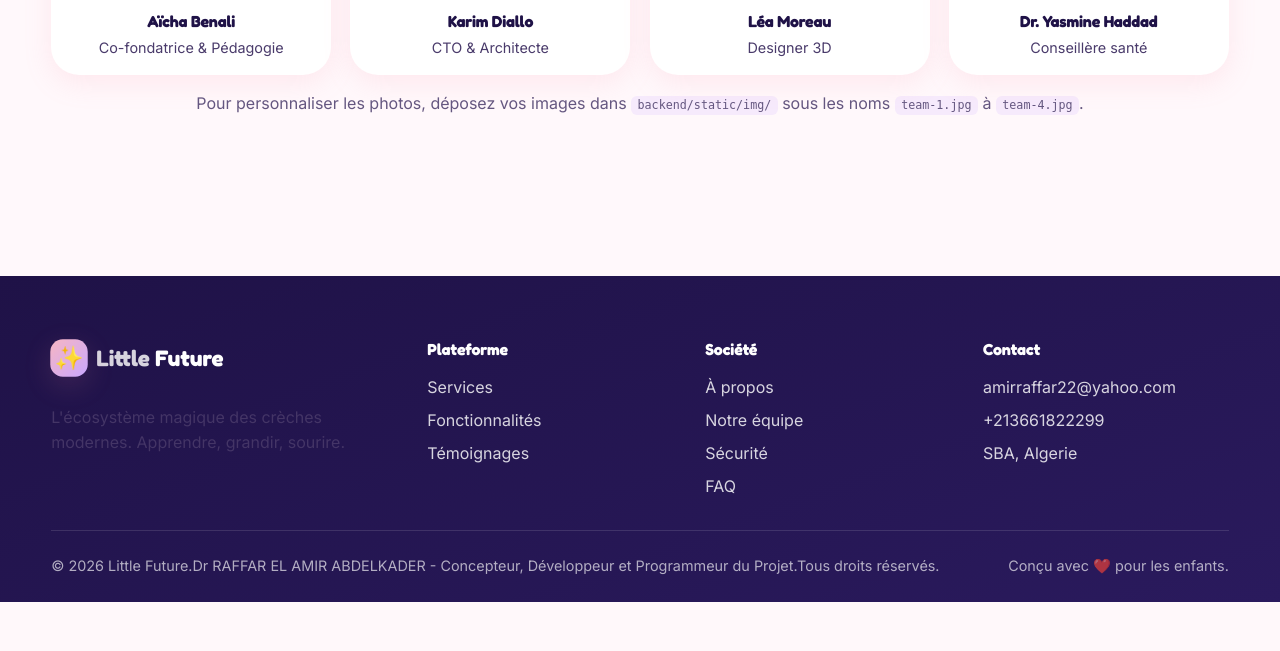
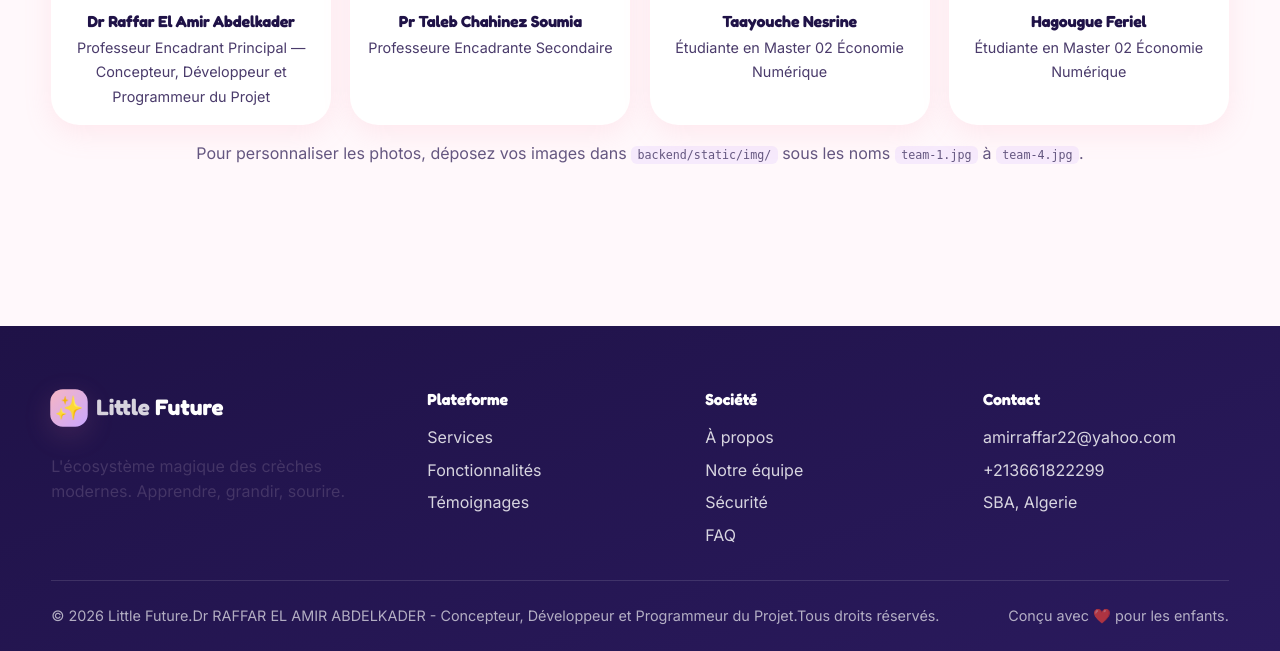
Before and after one commit to raffaramir/projet-creche, a Django app: page /equipe/ in a window 1280 px wide. Shown: the part 563-1214 px from the top of the page. Before the commit the page ends 1165 px from the top, so only its background shows below. Run offline with Django 5.2, Linux system fonts and the light colour scheme.

Commit message:
Sync team page with home page names

```diff
--- a/backend/templates/pages/team.html
+++ b/backend/templates/pages/team.html
@@ -6,10 +6,10 @@
     <div class="container">
         <header class="section-head reveal"><span class="eyebrow">Équipe</span><h2>Les visages derrière Little Future</h2></header>
         <div class="team-grid">
-            <article class="team-card reveal"><div class="team-photo" style="background-image: url('{% static "img/team-1.jpg" %}');"></div><h4>Aïcha Benali</h4><span>Co-fondatrice & Pédagogie</span></article>
-            <article class="team-card reveal"><div class="team-photo" style="background-image: url('{% static "img/team-2.jpg" %}');"></div><h4>Karim Diallo</h4><span>CTO & Architecte</span></article>
-            <article class="team-card reveal"><div class="team-photo" style="background-image: url('{% static "img/team-3.jpg" %}');"></div><h4>Léa Moreau</h4><span>Designer 3D</span></article>
-            <article class="team-card reveal"><div class="team-photo" style="background-image: url('{% static "img/team-4.jpg" %}');"></div><h4>Dr. Yasmine Haddad</h4><span>Conseillère santé</span></article>
+            <article class="team-card reveal"><div class="team-photo" style="background-image: url('{% static "img/amir.jpg" %}');"></div><h4>Dr Raffar El Amir Abdelkader</h4><span>Professeur Encadrant Principal — Concepteur, Développeur et Programmeur du Projet</span></article>
+            <article class="team-card reveal"><div class="team-photo" style="background-image: url('{% static "img/team-2.jpg" %}');"></div><h4>Pr Taleb Chahinez Soumia</h4><span>Professeure Encadrante Secondaire</span></article>
+            <article class="team-card reveal"><div class="team-photo" style="background-image: url('{% static "img/team-3.jpg" %}');"></div><h4>Taayouche Nesrine</h4><span>Étudiante en Master 02 Économie Numérique</span></article>
+            <article class="team-card reveal"><div class="team-photo" style="background-image: url('{% static "img/team-4.jpg" %}');"></div><h4>Hagougue Feriel</h4><span>Étudiante en Master 02 Économie Numérique</span></article>
         </div>
         <p class="muted center">Pour personnaliser les photos, déposez vos images dans <code>backend/static/img/</code> sous les noms <code>team-1.jpg</code> à <code>team-4.jpg</code>.</p>
     </div>
```
Also changed, not shown: backend/littlefuture/settings.py (+8 -2 lines).
